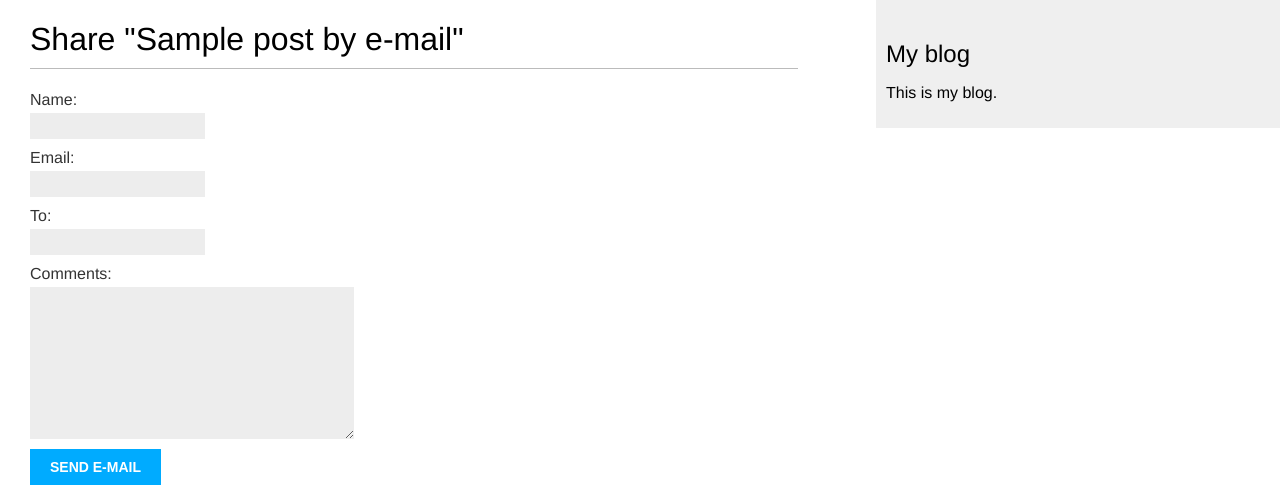
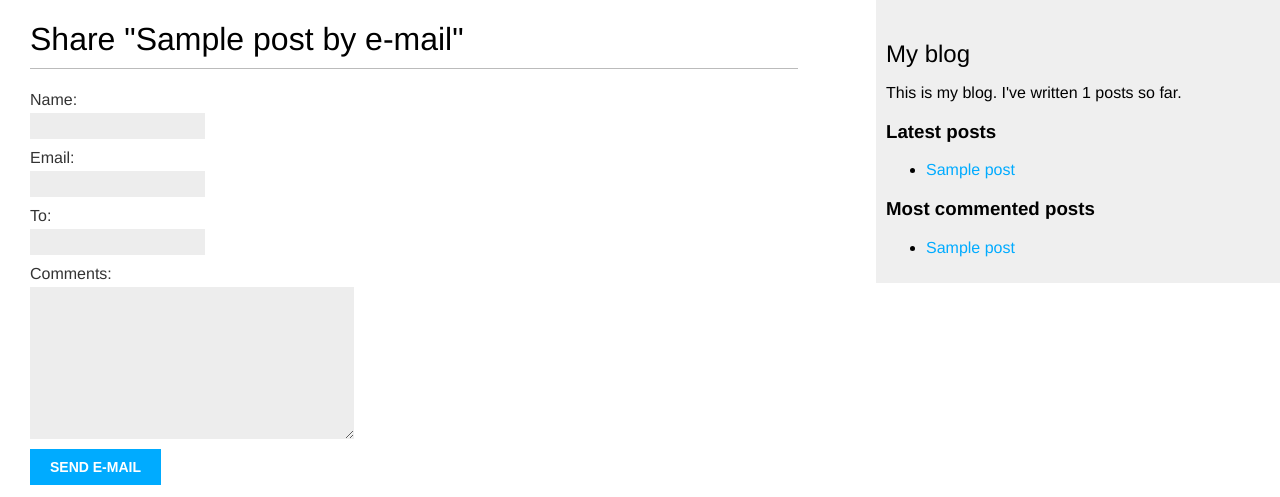
Before and after one commit to jacky2256/django-blog, a Django app: page /1/share/ in a window 1280 px wide. Shown: the top 497 px of the page. Run offline with Django 5.2, Linux system fonts and the light colour scheme; tables that the repository leaves empty hold one stand-in row (values such as "Sample post").

Commit message:
add taging filters

```diff
--- a/blog/models.py
+++ b/blog/models.py
@@ -2,6 +2,7 @@ from django.db import models
 from django.utils import timezone
 from django.contrib.auth.models import User
 from django.urls import reverse
+from taggit.managers import TaggableManager
 
 class PublishedManager(models.Manager):
     def get_queryset(self):
@@ -33,6 +34,7 @@ class Post(models.Model):
 
     objects = models.Manager()
     published = PublishedManager()
+    tags = TaggableManager()
 
     class Meta:
         ordering = ["-publish"]
--- /dev/null
+++ b/blog/templatetags/blog_tags.py
@@ -0,0 +1,31 @@
+from django import template
+from blog.models import Post
+from django.db.models import Count
+from django.utils.safestring import mark_safe
+import markdown
+
+
+register = template.Library()
+
+
+@register.simple_tag
+def total_posts():
+          return Post.published.count()
+
+
+@register.inclusion_tag("blog/latest_posts.html")
+def show_latest_posts(count=5):
+        latest_posts = Post.published.order_by("-publish")[:count]
+        return {"latest_posts": latest_posts}
+
+
+@register.simple_tag
+def get_most_commented_posts(count=5):
+        return Post.published.annotate(
+                total_comments=Count("comments")
+        ).order_by("-total_comments")[:count]
+
+
+@register.filter(name="markdown")
+def markdown_format(text):
+        return mark_safe(markdown.markdown(text))
--- a/blog/urls.py
+++ b/blog/urls.py
@@ -4,11 +4,14 @@ from . import views
 app_name = 'blog'
 
 urlpatterns = [
-    # path('', views.post_list, name='post_list'),
+    path('', views.post_list, name='post_list'),
     # path('<int:id>/', views.post_detail, name='post_detail'),
-    path('',
-         views.PostListView.as_view(),
-         name='post_list'),
+#     path('',
+#          views.PostListView.as_view(),
+#          name='post_list'),
+    path('tag/<slug:tag_slug>/',
+         views.post_list,
+         name='post_list_by_tag'),
     path('<int:year>/<int:month>/<int:day>/<slug:post>',
          views.post_detail,
          name='post_detail'),
--- a/blog/views.py
+++ b/blog/views.py
@@ -6,10 +6,15 @@ from django.views.generic import ListView
 from .forms import EmailPostForm, CommentForm
 from django.core.mail import send_mail
 from django.views.decorators.http import require_POST
+from taggit.models import Tag
+from django.db.models import Count
 
-
-def post_list(request):
+def post_list(request, tag_slug=None):
     post_list = Post.published.all()
+    tag = None
+    if tag_slug:
+        tag = get_object_or_404(Tag, slug=tag_slug)
+        post_list = post_list.filter(tags__in=[tag])
     paginator = Paginator(post_list, 3)
     page_number = request.GET.get('page', 1)
     try:
@@ -18,7 +23,10 @@ def post_list(request):
         posts = paginator.page(1)
     except EmptyPage:
         posts = paginator.page(paginator.num_pages)
-    return render(request, 'blog/list.html',{'posts': posts})
+    return render(request,
+                  'blog/list.html',
+                  {'posts': posts,
+                   "tag": tag})
 
 
 def post_detail(request, year, month, day, post):
@@ -27,12 +35,20 @@ def post_detail(request, year, month, day, post):
                              publish__year=year,
                              publish__month=month,
                              publish__day=day)
-    print(f"Post = {post}")
+
     comments = post.comments.filter(active=True)
     form = CommentForm()
+
+    # post_tags_ids = post.tags.values_list("id", flat=True)
+    # similar_posts = Post.published.filter(tags__in=post_tags_ids).exclude(id=post.id)
+    # similar_posts = similar_posts.annotate(same_tages=Count("tags")).order_by("-same_tages", "-publish")[:4]
+
+    similar_posts = post.tags.similar_objects()
+
     return render(request, 'blog/detail.html', {'post': post,
                                                 'comments': comments,
-                                                'form': form})
+                                                'form': form,
+                                                "similar_posts": similar_posts})
 
 def post_share(request, post_id):
     #Retrieve post by id
--- a/core/settings.py
+++ b/core/settings.py
@@ -37,6 +37,8 @@ INSTALLED_APPS = [
     'django.contrib.sessions',
     'django.contrib.messages',
     'django.contrib.staticfiles',
+
+    'taggit',
 
     'blog.apps.BlogConfig',
 ]
--- a/requirements.txt
+++ b/requirements.txt
@@ -1,4 +1,7 @@
 asgiref==3.8.1
 Django==5.0.6
+django-tagging==0.5.0
+django-taggit==5.0.1
+Markdown==3.6
 sqlparse==0.5.0
 typing_extensions==4.12.0
--- a/templates/base.html
+++ b/templates/base.html
@@ -1,3 +1,4 @@
+{% load blog_tags %}
 {% load static %}
 <!DOCTYPE html>
 <html>
@@ -12,7 +13,21 @@
   </div>
   <div id="sidebar">
     <h2>My blog</h2>
-    <p>This is my blog.</p>
+    <p>
+      This is my blog.
+      I've written {% total_posts %} posts so far.
+    </p>
+    <h3>Latest posts</h3>
+    {% show_latest_posts %}
+    <h3>Most commented posts</h3>
+    {% get_most_commented_posts as most_commented_posts %}
+    <ul>
+      {% for post in most_commented_posts %}
+        <li>
+          <a href="{{ post.get_absolute_url }}">{{ post.title }}</a>
+        </li>
+      {% endfor %}
+    </ul>
   </div>
 </body>
 </html>
--- /dev/null
+++ b/templates/blog/latest_posts.html
@@ -0,0 +1,7 @@
+<ul>
+    {% for post in latest_posts %}
+    <li>
+        <a href="{{ post.get_absolute_url }}">{{ post.title }}</a>
+    </li>
+    {% endfor %}
+</ul>
```
Also changed, not shown: templates/blog/detail.html (+12 -1 lines), templates/blog/list.html (+15 -2 lines), blog/templatetags/__init__.py (added), templates/blog/comment.html (line endings or trailing spaces).
